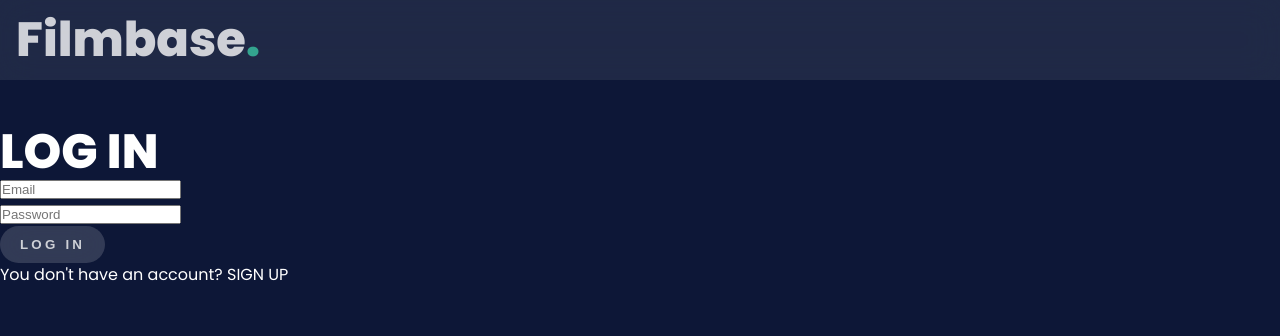
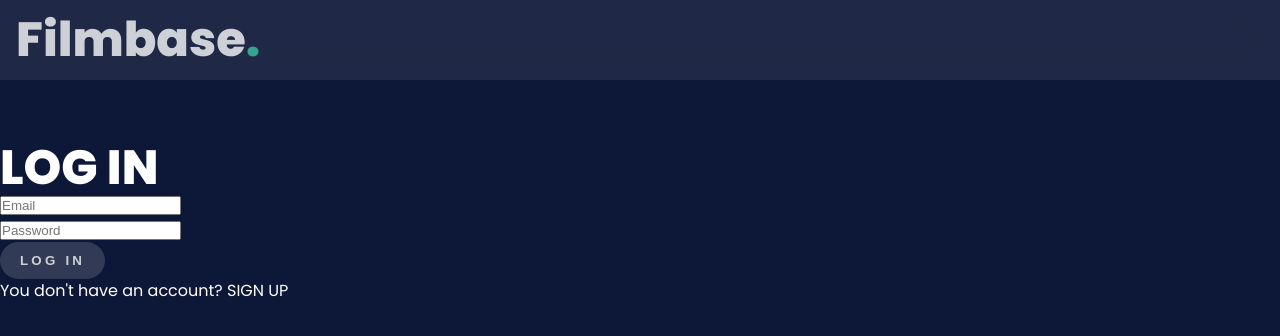
Before and after one commit to AyakaYasuda/FilmBase, a React (Create React App) app: page /auth in a window 1280 px wide. Shown: the top 336 px of the page. Built offline with nearby package versions, Linux system fonts and the light colour scheme; no server answers.

Commit message:
adjusted main's margin-top and header's max-width

```diff
--- a/src/components/UI/Header.jsx
+++ b/src/components/UI/Header.jsx
@@ -20,7 +20,7 @@ const Header = () => {
   };
 
   return (
-    <>
+    <div className={classes.wrapper}>
       <header className={classes.header}>
         <div className={classes['mobile-top']}>
           <div className={classes.flex}>
@@ -83,7 +83,7 @@ const Header = () => {
           </ul>
         )}
       </header>
-    </>
+    </div>
   );
 };
 
--- a/src/components/UI/Header.module.scss
+++ b/src/components/UI/Header.module.scss
@@ -1,16 +1,19 @@
 @import '../../mixin.scss';
 
-.header {
-  @include max-width;
-  width: 100%;
+.wrapper {
   background-color: rgba(249, 250, 251, 0.1);
   opacity: 0.8;
   backdrop-filter: blur(16px);
-  padding: 1rem;
   position: fixed;
   z-index: 10;
   top: 0;
   left: 0;
+  width: 100%;
+  padding: 1rem;
+}
+
+.header {
+  @include max-width;
 }
 
 .mobile-top {
--- a/src/index.scss
+++ b/src/index.scss
@@ -17,10 +17,13 @@ body {
 }
 
 main {
-  margin-top: 12rem;
+  margin-top: 10rem;
 
+  @include media-sm {
+    margin-top: 11rem;
+  }
   @include media-md {
-    margin-top: 8rem;
+    margin-top: 9rem;
   }
 }
 
@@ -127,10 +130,16 @@ li {
 
 a {
   text-decoration: none;
-  font-size: 0.875rem; /* 14px */
-  line-height: 1.25rem; /* 20px */
+  font-size: 0.75rem; /* 12px */
+  line-height: 1rem; /* 16px */
+  text-align: center;
 
   @include media-sm {
+    font-size: 0.875rem; /* 14px */
+    line-height: 1.25rem; /* 20px */
+  }
+
+  @include media-md {
     font-size: 1rem; /* 16px */
     line-height: 1.5rem; /* 24px */
   }
```
